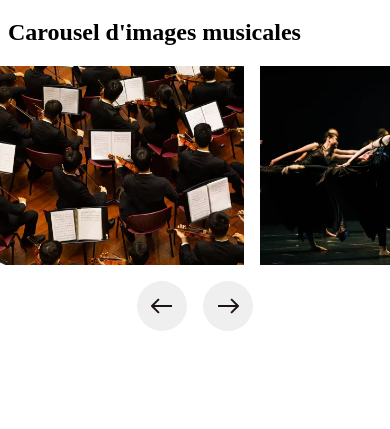
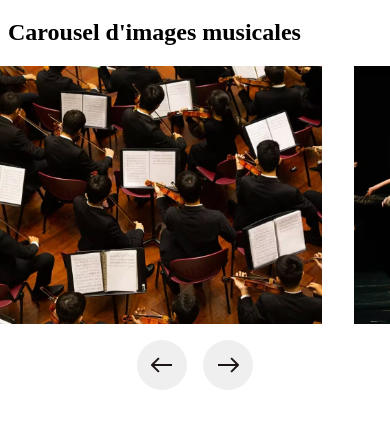
Before and after one commit to rus42-hub/r112-tp3-carousel-css-js-rus42-hub, a plain HTML site: page index.html in a window 390 px wide. Shown: the part 61-490 px from the top of the page. Drawn offline with Linux system fonts and the light colour scheme.

Commit message:
Carousel items responsive width

```diff
--- a/src/css/components/carousel.css
+++ b/src/css/components/carousel.css
@@ -49,8 +49,10 @@ Les margin négatifs à gauche et à droite corresponde à l'éespace entre le n
 }
 
 .carousel__item {
-  flex: 0 0 260px;/* L'élément prend 1 part de l'espace disponible, ne rétrécit pas, et a une largeur de base de 260px - https://developer.mozilla.org/fr/docs/Web/CSS/flex */
+  flex: 0 0 auto;/* L'élément prend 1 part de l'espace disponible, ne rétrécit pas, et a une largeur de base de 260px - https://developer.mozilla.org/fr/docs/Web/CSS/flex */
   scroll-snap-align: center;/* Aligne l'élément au centre lors du défilement - https://developer.mozilla.org/fr/docs/Web/CSS/scroll-snap-align */
+  width: 80%;
+  margin-right: 16px;
 }
 
 .carousel__item img {
```
